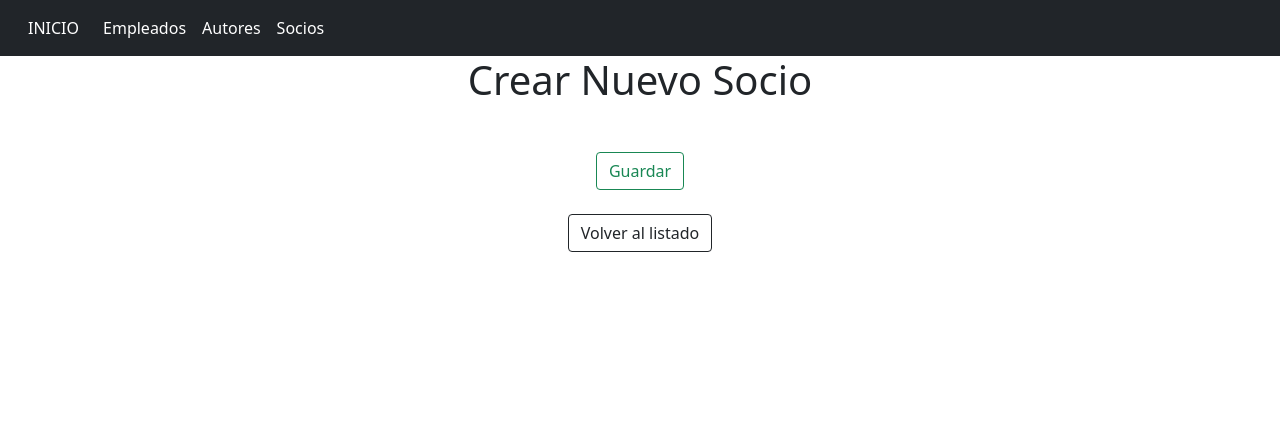
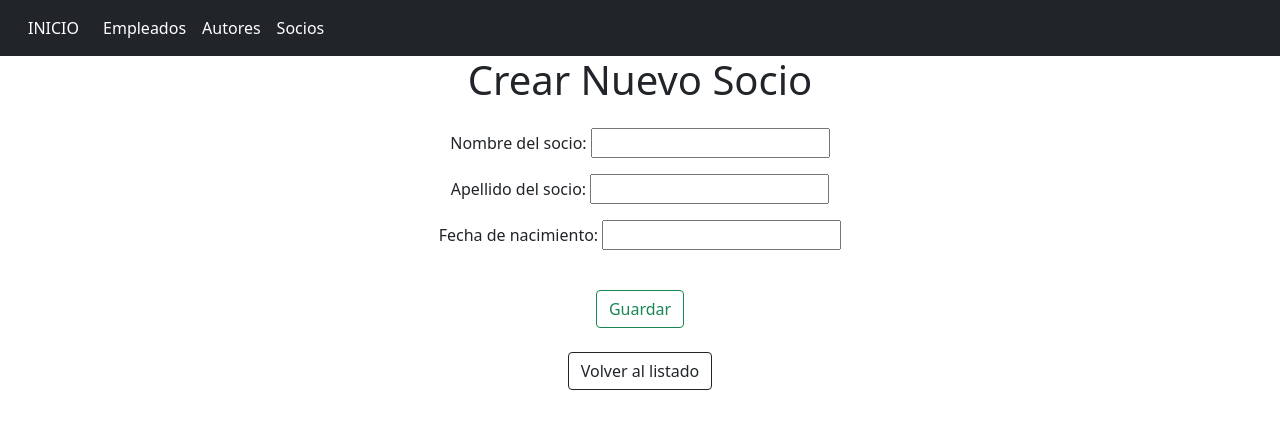
Before and after one commit to kevinserrano01/Biblioteca_App.v1, a Django app: page /biblioteca/socios/nuevo/ in a window 1280 px wide. Shown: the top 429 px of the page. Run offline with Django 4.2, Linux system fonts and the light colour scheme.

Commit message:
linkear modulo socio

```diff
--- a/biblioteca/forms.py
+++ b/biblioteca/forms.py
@@ -14,7 +14,7 @@ class ActualizarAutor(forms.ModelForm): # Kev
 class ActualizarSocio(forms.Form): # Kev
     class Meta:
         model = Socio
-        fields = ('__all__')
+        fields = ('nombre','apellido')
 
 
 class CrearNuevoAutor(forms.Form):
@@ -24,6 +24,6 @@ class CrearNuevoAutor(forms.Form):
 
 
 class CrearNuevoSocio(forms.Form):
-    nombre = forms.CharField(label='Nombre del autor', max_length=50)
-    apellido = forms.CharField(label='Apellido del autor', max_length=50)
+    nombre = forms.CharField(label='Nombre del socio', max_length=50)
+    apellido = forms.CharField(label='Apellido del socio', max_length=50)
     fecha_nacimiento = forms.DateField(label='Fecha de nacimiento')
--- a/biblioteca/templates/actualizar_socio.html
+++ b/biblioteca/templates/actualizar_socio.html
@@ -15,11 +15,11 @@
         <h1 class="mb-4 text-center">Actualizar Socio</h1>
         <form method="post">
             {% csrf_token %}
-            {{ formularioActualizarSocio.as_p }}
-            <button type="submit" class="btn btn-outline-success mt-4"">Guardar</button>
+            {{ form.as_p }}
+            <button type="submit" class="btn btn-outline-success mt-4">Guardar</button>
         </form>
 
-        <a href=" {% url 'listado_autores' %} ">
+        <a href=" {% url 'listado_socios' %} ">
             <button type="button" class="btn btn-outline-dark mt-4">Volver al listado</button>
         </a>
     </div>
--- a/biblioteca/templates/nuevo_socio.html
+++ b/biblioteca/templates/nuevo_socio.html
@@ -15,7 +15,7 @@
         <h1 class="mb-4 text-center">Crear Nuevo Socio</h1>
         <form method="post">
             {% csrf_token %}
-            {{ formulario_socio.as_p }}
+            {{ formulario_nuevSocio.as_p }}
             <button type="submit" class="btn btn-outline-success mt-4"">Guardar</button>
         </form>
 
--- a/biblioteca/urls.py
+++ b/biblioteca/urls.py
@@ -16,4 +16,5 @@ urlpatterns = [
     path('socios/desactivar/<int:socio_id>/', views.desactivar_registro_socio, name='desactivar_registro_socio'),
     path('autores/nuevo/', views.reg_nuevAutores, name='nuevos_Autores'),
     path('socios/nuevo/', views.reg_nuevSocios, name='nuevos_Socios'),
+    path('socios/modificar/<int:socio_id>', views.actualizar_socios, name='actualizar_socios'),
 ]
--- a/biblioteca/views.py
+++ b/biblioteca/views.py
@@ -2,7 +2,7 @@ from django.http import HttpResponse
 from django.shortcuts import render, get_object_or_404
 from biblioteca.models import Autor, Empleado, Socio, Libro, PrestamoLibro
 from django.shortcuts import render, redirect
-from biblioteca.forms import CrearNuevoEmpleado, ActualizarAutor, CrearNuevoAutor
+from biblioteca.forms import CrearNuevoEmpleado, ActualizarAutor, CrearNuevoAutor, ActualizarSocio, CrearNuevoSocio
 from django.http import HttpResponseRedirect
 
 # Kev
@@ -67,18 +67,15 @@ def desactivar_Registro_Autor(request, autor_id):
 
 # Funcion de Gus (modificar datos socio)
 def actualizar_socios(request, socio_id):
-    socio = get_object_or_404(Socio, pk=socio_id)
+    socio = get_object_or_404(Socio, id=socio_id)
     if request.method == "POST":
-        socio.nombre = request.POST["nombre"]
-        socio.apellido = request.POST["apellido"]
-        fecha_nacimiento = request.POST["fecha_nacimiento"]
-        socio.activo = True if request.POST.get("activo") == "on" else False
-        socio.save()
-
-    context = {
-            'socio': socio,
-        }
-    return render(request, "formulario_actualizar_socio.html", context)
+        form = ActualizarSocio(request.POST, instance = socio)
+        if form.is_valid():
+            socio.save()
+            return HttpResponseRedirect('/biblioteca/socios/listado/')
+    else:
+        form=ActualizarSocio()
+    return render(request, 'actualizar_socio.html', {"form":form})
 
 # Kev
 def listado_autores(request):
@@ -154,14 +151,20 @@ def reg_nuevAutores(request):
 
 # Andrea
 def reg_nuevSocios(request):
-    if request.POST:
+    if request.method == 'GET':
+        return render(request, 'nuevo_socio.html', {
+            'formulario_nuevSocio': CrearNuevoSocio()
+        })
+    else:
         nombre=request.POST['nombre']
         apellido=request.POST['apellido']
-        fecha_nacimiento = request.POST['fecha_nacimiento']
+        fecha_nacimiento=request.POST['fecha_nacimiento']
+        activo = True
 
-        Autor.objects.create(
+        Socio.objects.create(
             nombre=nombre,
             apellido=apellido,
-            fecha_nacimiento=fecha_nacimiento
+            fecha_nacimiento=fecha_nacimiento,
+            activo=activo
         )
-    return render(request,'nuevo_socio.html')
+    return redirect('listado_socios')
```
Also changed, not shown: biblioteca/templates/Socios_lista.html (+9 -5 lines), db.sqlite3.
